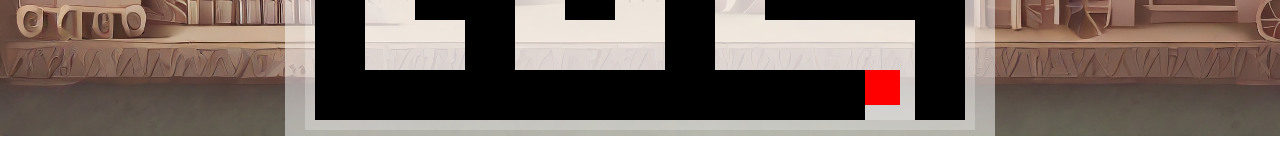
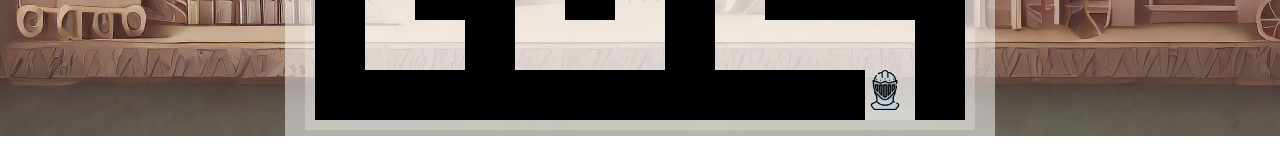
Before and after one commit to Abid-M/History-Maze-Game, a website: page client/maze.html in a window 1280 px wide. Shown: the part 664-811 px from the top of the page. Drawn offline with Linux system fonts and the light colour scheme.

```diff
--- a/client/style.css
+++ b/client/style.css
@@ -38,10 +38,10 @@
   }
 
   #character {
-    width: 35px;
-    height: 35px;
-    background-color: red;
-    background-image: url("./med_icon.png");
+    width: 40px;
+    height: 40px;
+    background: url("./med_icon.png");
+    background-size: cover;
     position: absolute;
   }
 
```
